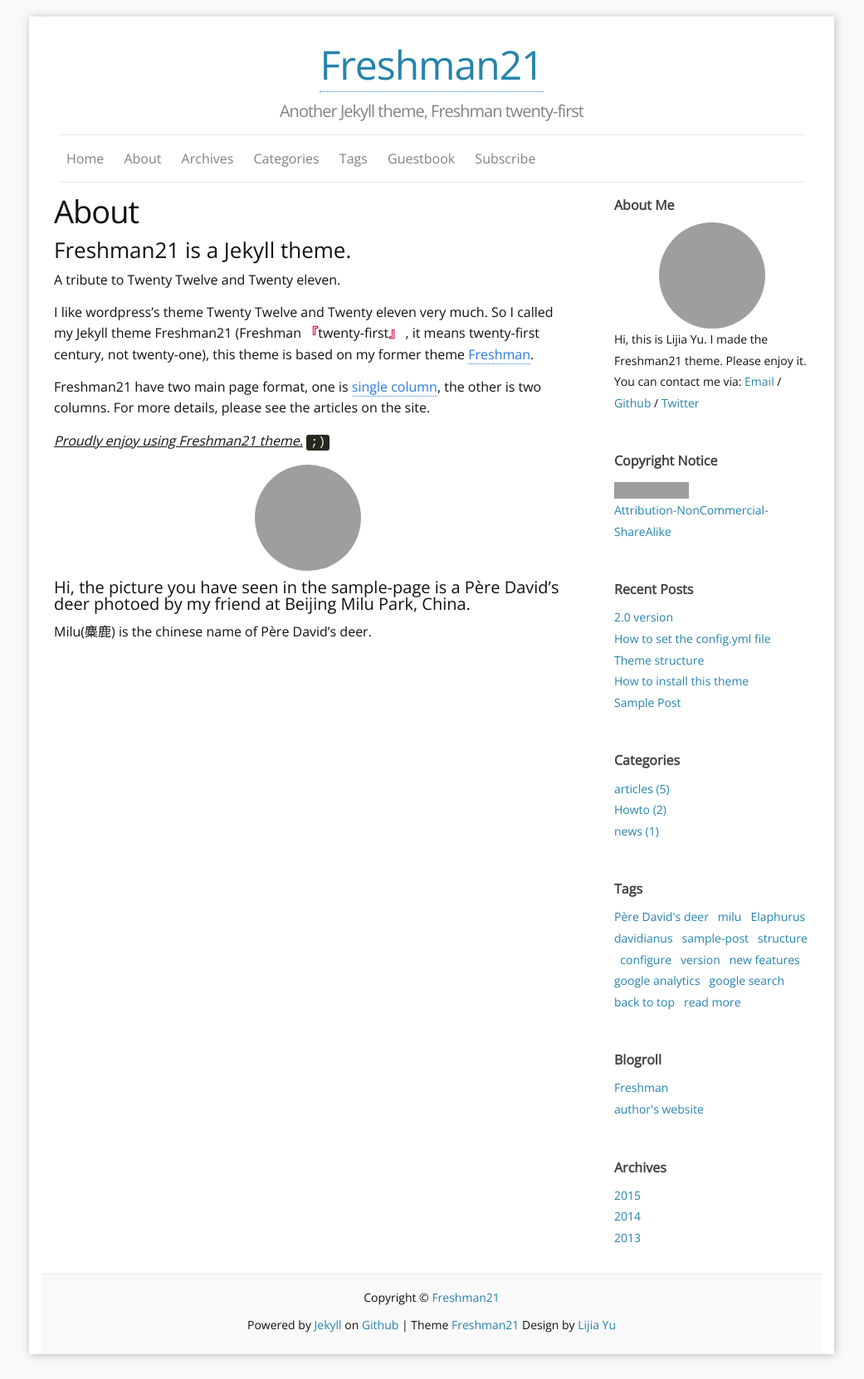
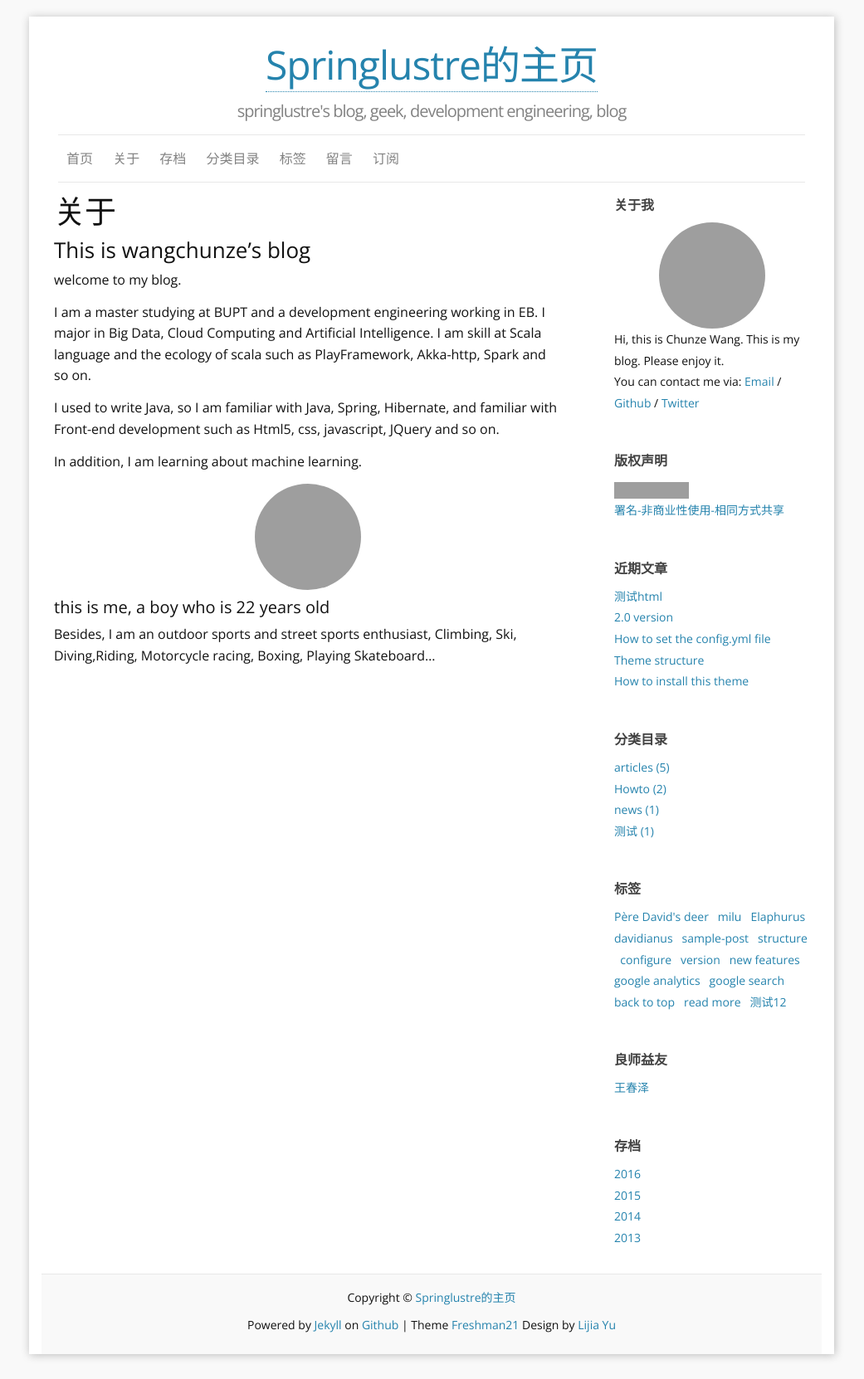
Before and after one commit to springlustre/springlustre.github.io, a Jekyll site: the page built from b_about.md, in a window 1280 px wide. Shown: the whole page at 83% size, without its empty margins (120-1161 px from the left). Built offline with Jekyll 4.4.1, drawn with Linux system fonts in a browser that asks for light colours; comment, search, counter and statistics services are not loaded; grey boxes are pictures that could not be loaded.

Commit message:
modify about

```diff
--- a/_config.yml
+++ b/_config.yml
@@ -1,28 +1,29 @@
 ### Site info:
-title: Freshman21
-tagline: Another Jekyll theme, Freshman twenty-first
-author: Lijia Yu
-email: yu@lijiayu.net
-description: "Freshman21 is a Jekyll blog theme." # You can edit this line in _config.yml. It will appear in your document head meta and in your feed.xml site description
-keywords: "Jekyll, theme, Freshman21"
+title: Springlustre的主页
+tagline: springlustre's blog,  geek, development engineering, blog
+author: springlustre
+email: wangchunze@126.com
+description: "this is the blog of springlustre" # You can edit this line in _config.yml. It will appear in your document head meta and in your feed.xml site description
+keywords: "blog, springlustre, progrem"
 baseurl: "" # the subpath of your site, e.g. /blog/
-url: "http://yulijia.net/freshman21" # the base hostname & protocol for your site
-locale: en_US
+url: "http://springlustre.github.io" # the base hostname & protocol for your site
+permalink: /:year/:month/:day/:title
+#locale: cn
 
 ### Personal info and site tools info:
-twitter_username: yulijia
-github_username:  yulijia
-disqus_shortname: freshman21
+#twitter_username: yulijia
+github_username:  springlustre
+disqus_shortname: 王春泽
 favicon:     "/images/favicon.ico"
-aboutme: Hi, this is Lijia Yu. I made the Freshman21 theme. Please enjoy it. # these are shown on aboutme-sidebar.
-aboutme_photo: https://i.imgur.com/Mdc4szJl.jpg# your photo.
+aboutme: Hi, this is Chunze Wang. This is my blog. Please enjoy it. # these are shown on aboutme-sidebar.
+aboutme_photo: "/images/my.jpg" #https://i.imgur.com/Mdc4szJl.jpg # your photo.
 google_analytics_key: UA-57979084-1 # put YOUR key here to enable tracking! (blank to disable)
 
 
 ### Site setting:
 ShowContactInfo: "True" # Personal Info (twitter,github,email) can be seen on aboutme-sidebar, those info only shown where ShowContactInfo == True
 default_column: "two" # blog style: two columns, if default_column != "two", you will see a one column blog.
-default_locale: "en" # blog sidebar language set, only include: English (en), Chinese (cn), Japanese (jp), Polish (pl), Korean (kr) and Russian (ru)
+default_locale: "cn" # blog sidebar language set, only include: English (en), Chinese (cn), Japanese (jp), Polish (pl), Korean (kr) and Russian (ru)
 
 locales:
     en:
@@ -37,7 +38,7 @@ locales:
       Next: "Newer"
       PostedInCategories: "Posted in"
       Taggedwith: "and tagged"
-      PostDate: "on "
+      PostDate: "on"
       Google_search: "Site Search"
       Home: "Home"
       About: "About"
@@ -137,12 +138,9 @@ locales:
 ### your Blogroll info, only name can shown on the page.
 
 Blogroll:
-      - name: Freshman
-        href: http://yulijia.net/freshman
+      - name: 王春泽
+        href: http://springlustre.github.io
         title: Another Jekyll blog theme
-      - name: author's website
-        href: http://yulijia.net/
-        title: Lijia Yu's website
 
 
 ### Build settings
--- /dev/null
+++ b/_posts/2016-10-06-htmlTest.html
@@ -0,0 +1,26 @@
+---
+published: true
+title: 测试html
+layout: post
+permalink:
+author: Yu
+category: 测试
+tags:
+- 测试12
+- new features
+- google analytics
+- google search
+- back to top
+- read more
+---
+
+
+<html lang="cn">
+<head>
+  <meta charset="UTF-8">
+  <title></title>
+</head>
+<body>
+
+</body>
+</html>
--- a/b_about.md
+++ b/b_about.md
@@ -6,19 +6,20 @@ permalink: /about/
 ---
 
 
-### Freshman21 is a Jekyll theme.
+### This is wangchunze's blog
 
-A tribute to Twenty Twelve and Twenty eleven.
+welcome to my blog.
 
-I like wordpress's theme Twenty Twelve and Twenty eleven very much.
-So I called my Jekyll theme Freshman21 (Freshman <q>twenty-first</q> , it means twenty-first century, not twenty-one), this theme is based on my former theme [Freshman](https://github.com/yulijia/freshman/).
+I am a master studying at BUPT and a development engineering working in EB.
+I major in Big Data, Cloud Computing and Artificial Intelligence. I am skill at Scala language and the ecology of scala such as PlayFramework, Akka-http, Spark and so on.
 
-Freshman21 have two main page format, one is [single column](http://yulijia.net/en/  "see demo"), the other is two columns. For more details, please see the articles on the site.
+I used to write Java, so I am familiar with Java, Spring, Hibernate, and familiar with Front-end development such as Html5, css, javascript, JQuery and so on.
 
-<cite>Proudly enjoy using Freshman21 theme.</cite> <code>;)</code>
+In addition, I am learning about machine learning.
 
-<img title="麋鹿" src="https://i.imgur.com/Mdc4szJl.jpg" alt="麋鹿" width="580" height="668" />
 
-#### Hi, the picture you have seen in the sample-page is a Père David's deer photoed by my friend at Beijing Milu Park, China.
+<img title="我" src="/images/my.jpg" alt="my" width="580" height="668" />
 
-Milu(麋鹿) is the chinese name of Père David's deer.
+#### this is me, a boy who is 22 years old
+
+Besides, I am an outdoor sports and street sports enthusiast, Climbing, Ski, Diving,Riding, Motorcycle racing, Boxing, Playing Skateboard...
```
Also changed, not shown: images/favicon.ico.
